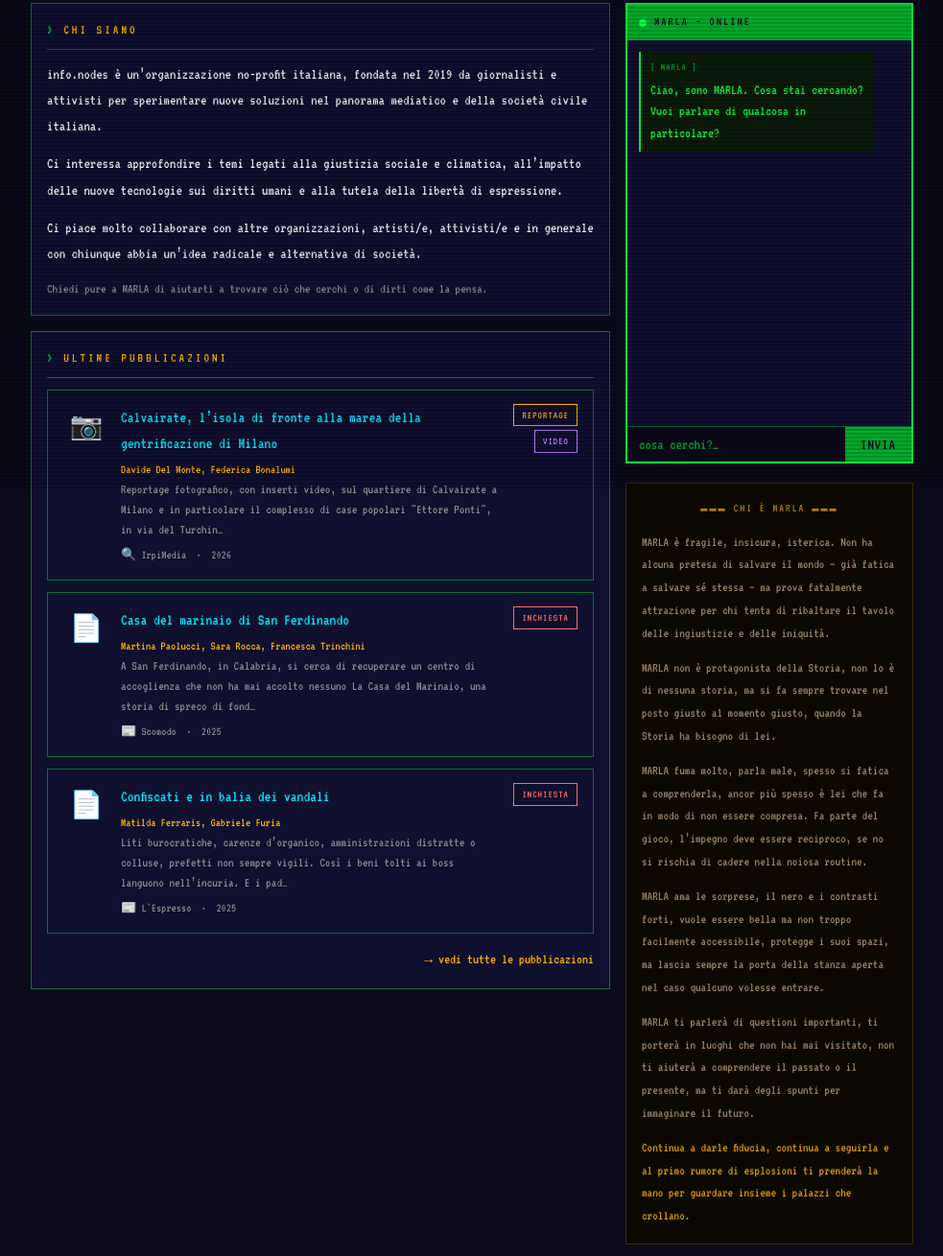
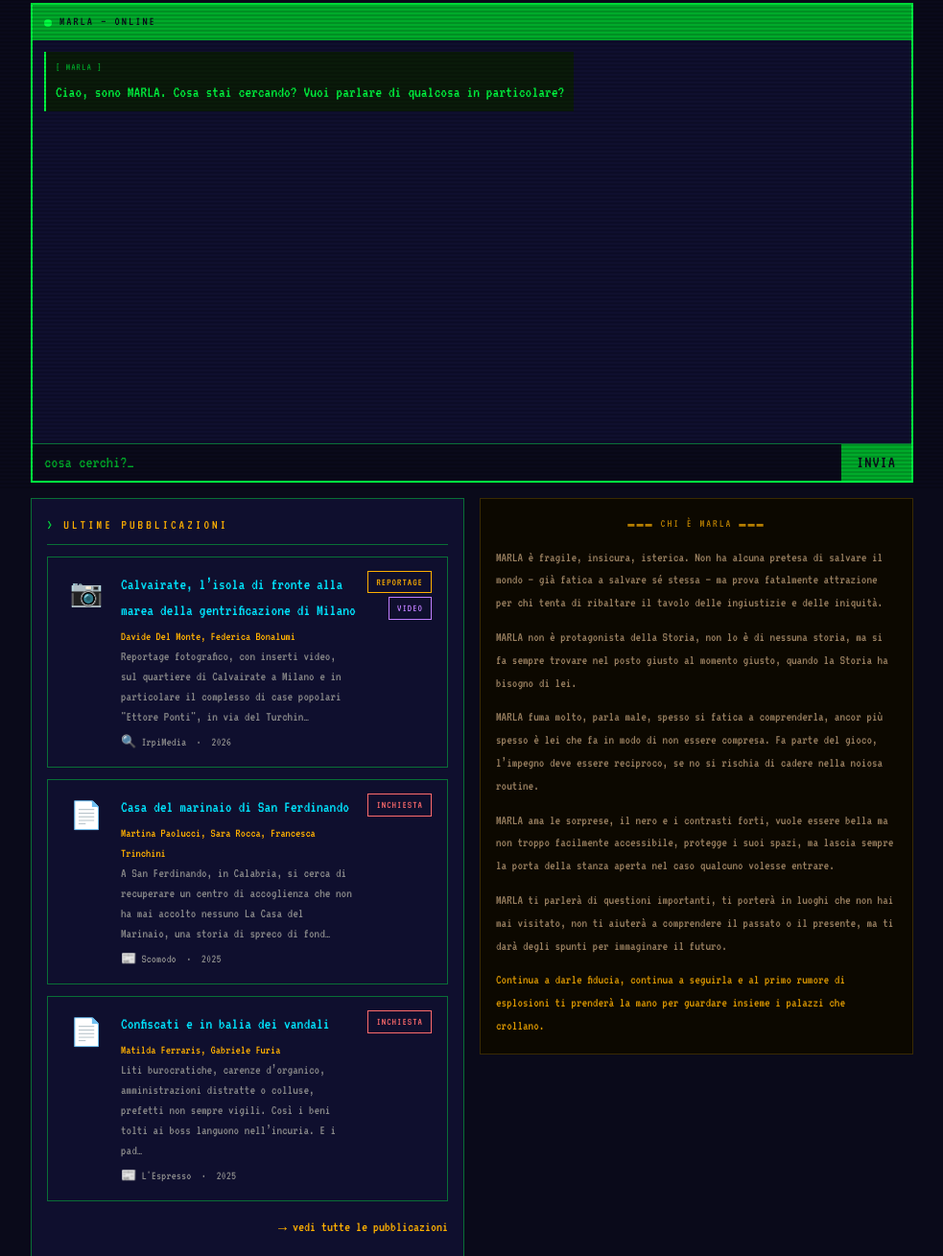
Before and after one commit to infonodesETS/infonodes-org, a website: page index.html in a window 1280 px wide. Shown: the part 289-1598 px from the top of the page at 96% size, without its empty margins (148-1131 px from the left). Drawn offline with Linux system fonts and the light colour scheme.

Commit message:
Riorganizza layout homepage: chatbot full-width, due colonne, chi siamo in fondo
- Chatbot MARLA a tutta larghezza sopra il contenuto
- Due colonne affiancate: ultime pubblicazioni | chi è MARLA
- Chi siamo a tutta larghezza in chiusura
- Font chatbot aumentato a 17px (messaggi) e 18px (input)

Co-Authored-By: Claude Sonnet 4.6 <noreply@anthropic.com>

```diff
--- a/css/style.css
+++ b/css/style.css
@@ -291,12 +291,20 @@ nav .nav-label {
 }
 
 /* ===== CHATBOT ===== */
+/* Homepage: larghezza piena, non sticky */
 #chatbot-widget {
   border: 2px solid var(--green);
   background: var(--bg2);
   display: flex;
   flex-direction: column;
+  height: 500px;
+  margin-bottom: 16px;
+}
+
+/* Nelle pagine sezione (sidebar): sticky */
+.layout aside #chatbot-widget {
   height: 480px;
+  margin-bottom: 0;
   position: sticky;
   top: 20px;
 }
@@ -326,7 +334,7 @@ nav .nav-label {
   display: flex;
   flex-direction: column;
   gap: 10px;
-  font-size: 15px;
+  font-size: 17px;
 }
 
 .chat-messages::-webkit-scrollbar { width: 6px; }
@@ -404,7 +412,7 @@ nav .nav-label {
   border: none;
   color: var(--green);
   font-family: 'VT323', monospace;
-  font-size: 16px;
+  font-size: 18px;
   padding: 10px 12px;
   outline: none;
 }
@@ -416,7 +424,7 @@ nav .nav-label {
   border: none;
   color: var(--bg);
   font-family: 'VT323', monospace;
-  font-size: 16px;
+  font-size: 18px;
   padding: 10px 16px;
   cursor: pointer;
   letter-spacing: 1px;
@@ -425,9 +433,21 @@ nav .nav-label {
 
 .chat-form button:hover { background: var(--green); }
 
+/* ===== HOME GRID (due colonne) ===== */
+.home-grid {
+  display: grid;
+  grid-template-columns: 1fr 1fr;
+  gap: 16px;
+  margin-bottom: 16px;
+  align-items: start;
+}
+
+@media (max-width: 700px) {
+  .home-grid { grid-template-columns: 1fr; }
+}
+
 /* ===== MARLA BIO ===== */
 #marla-bio {
-  margin-top: 20px;
   border: 1px solid #3a2a00;
   background: #0c0800;
   padding: 16px;
--- a/index.html
+++ b/index.html
@@ -34,46 +34,7 @@
     <a href="pubblicazioni/index.html">[PUBBLICAZIONI]</a>
   </nav>
 
-  <div class="layout">
-
-    <!-- COLONNA PRINCIPALE -->
-    <main>
-
-      <div class="box">
-        <div class="box-title">Chi siamo</div>
-        <p style="color: var(--white); font-size: 16px; line-height: 1.7; margin-bottom: 12px;">
-          info.nodes &egrave; un&rsquo;organizzazione no-profit italiana, fondata nel 2019 da giornalisti
-          e attivisti per sperimentare nuove soluzioni nel panorama mediatico e della societ&agrave; civile italiana.
-        </p>
-        <p style="color: var(--white); font-size: 16px; line-height: 1.7; margin-bottom: 12px;">
-          Ci interessa approfondire i temi legati alla giustizia sociale e climatica, all&rsquo;impatto
-          delle nuove tecnologie sui diritti umani e alla tutela della libert&agrave; di espressione.
-        </p>
-        <p style="color: var(--white); font-size: 16px; line-height: 1.7; margin-bottom: 12px;">
-          Ci piace molto collaborare con altre organizzazioni, artisti/e, attivisti/e e in generale
-          con chiunque abbia un&rsquo;idea radicale e alternativa di societ&agrave;.
-        </p>
-        <p style="color: var(--grey); font-size: 14px;">
-          Chiedi pure a MARLA di aiutarti a trovare ci&ograve; che cerchi o di dirti come la pensa.
-        </p>
-      </div>
-
-      <div class="box">
-        <div class="box-title">Ultime pubblicazioni</div>
-        <div class="material-grid" id="ultimi-materiali">
-          <!-- Popolato da materiali.js -->
-        </div>
-        <div style="text-align:right; margin-top:12px;">
-          <a href="pubblicazioni/index.html" style="color:var(--amber);font-size:15px;text-decoration:none;">
-            &rarr; vedi tutte le pubblicazioni
-          </a>
-        </div>
-      </div>
-
-    </main>
-
-    <!-- CHATBOT + BIO -->
-    <aside>
+  <!-- CHATBOT MARLA — larghezza piena -->
   <div id="chatbot-widget">
     <div class="chat-header">
       <div class="chat-dot"></div>
@@ -92,6 +53,21 @@
     </form>
   </div>
 
+  <!-- DUE COLONNE: ultime pubblicazioni + chi è MARLA -->
+  <div class="home-grid">
+
+    <div class="box">
+      <div class="box-title">Ultime pubblicazioni</div>
+      <div class="material-grid" id="ultimi-materiali">
+        <!-- Popolato da materiali.js -->
+      </div>
+      <div style="text-align:right; margin-top:12px;">
+        <a href="pubblicazioni/index.html" style="color:var(--amber);font-size:15px;text-decoration:none;">
+          &rarr; vedi tutte le pubblicazioni
+        </a>
+      </div>
+    </div>
+
     <div id="marla-bio">
       <div class="bio-divider">&#9644;&#9644;&#9644; CHI &Egrave; MARLA &#9644;&#9644;&#9644;</div>
       <p>MARLA &egrave; fragile, insicura, isterica. Non ha alcuna pretesa di salvare il mondo &mdash; gi&agrave; fatica a salvare s&eacute; stessa &mdash; ma prova fatalmente attrazione per chi tenta di ribaltare il tavolo delle ingiustizie e delle iniquit&agrave;.</p>
@@ -101,8 +77,27 @@
       <p>MARLA ti parler&agrave; di questioni importanti, ti porter&agrave; in luoghi che non hai mai visitato, non ti aiuter&agrave; a comprendere il passato o il presente, ma ti dar&agrave; degli spunti per immaginare il futuro.</p>
       <p>Continua a darle fiducia, continua a seguirla e al primo rumore di esplosioni ti prender&agrave; la mano per guardare insieme i palazzi che crollano.</p>
     </div>
-    </aside>
 
+  </div>
+
+  <!-- CHI SIAMO — larghezza piena -->
+  <div class="box">
+    <div class="box-title">Chi siamo</div>
+    <p style="color: var(--white); font-size: 16px; line-height: 1.7; margin-bottom: 12px;">
+      info.nodes &egrave; un&rsquo;organizzazione no-profit italiana, fondata nel 2019 da giornalisti
+      e attivisti per sperimentare nuove soluzioni nel panorama mediatico e della societ&agrave; civile italiana.
+    </p>
+    <p style="color: var(--white); font-size: 16px; line-height: 1.7; margin-bottom: 12px;">
+      Ci interessa approfondire i temi legati alla giustizia sociale e climatica, all&rsquo;impatto
+      delle nuove tecnologie sui diritti umani e alla tutela della libert&agrave; di espressione.
+    </p>
+    <p style="color: var(--white); font-size: 16px; line-height: 1.7; margin-bottom: 12px;">
+      Ci piace molto collaborare con altre organizzazioni, artisti/e, attivisti/e e in generale
+      con chiunque abbia un&rsquo;idea radicale e alternativa di societ&agrave;.
+    </p>
+    <p style="color: var(--grey); font-size: 14px;">
+      Chiedi pure a MARLA di aiutarti a trovare ci&ograve; che cerchi o di dirti come la pensa.
+    </p>
   </div>
 
   <footer>
```
Lines whose indentation alone changed are shown as unchanged.
